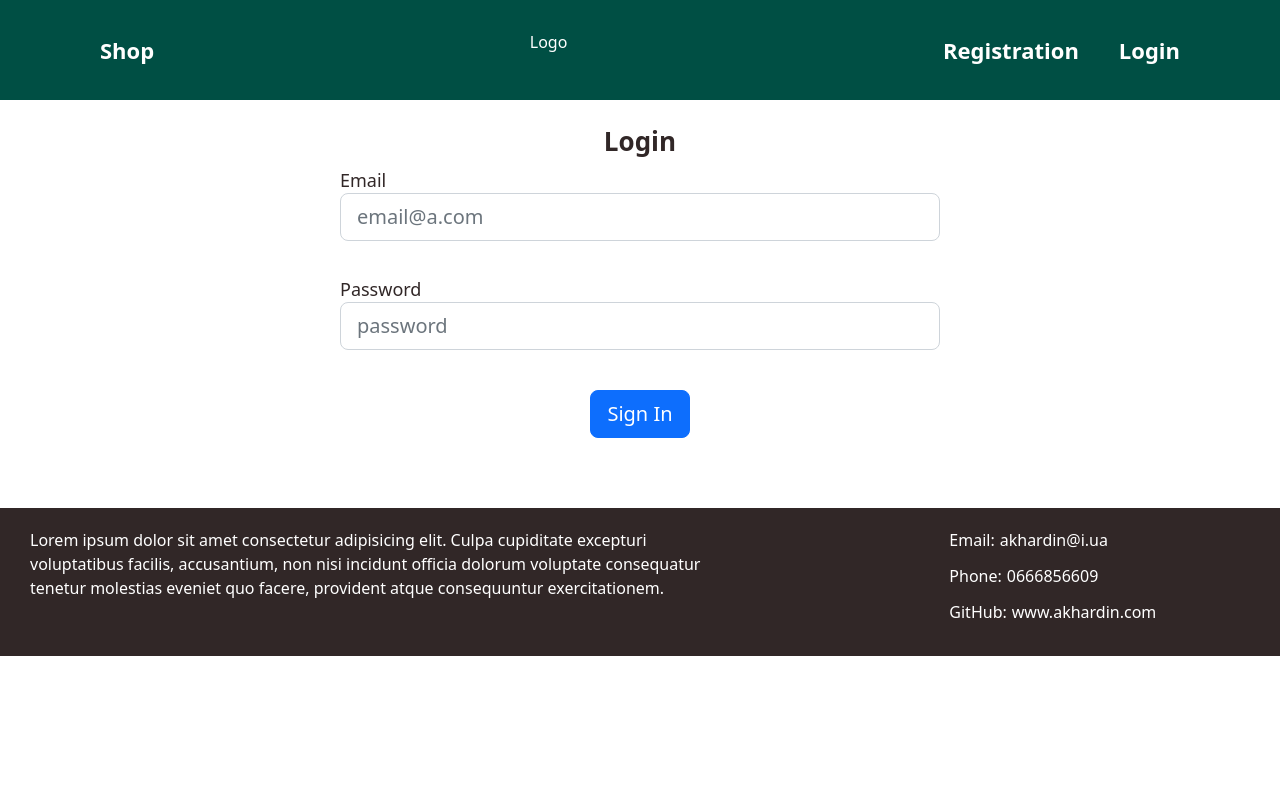
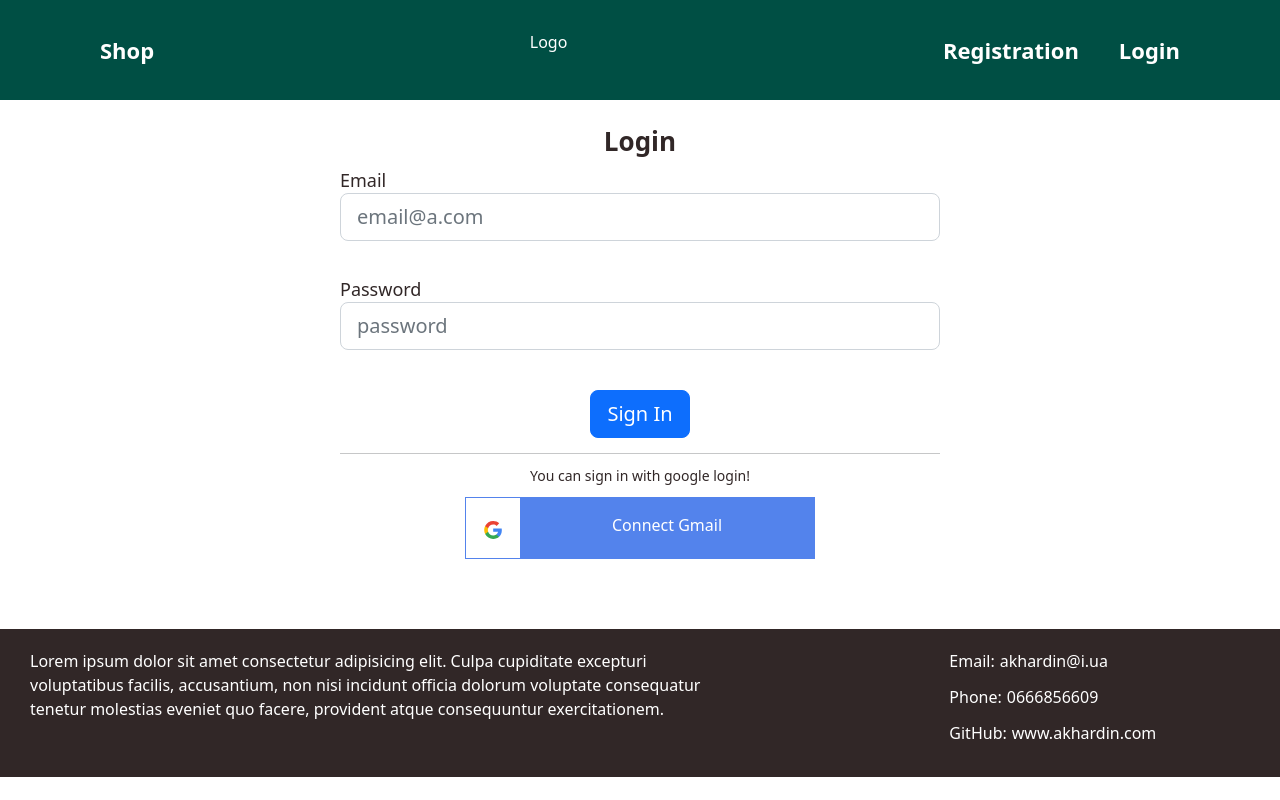
Before and after one commit to puerarongo/market, a React (Create React App) app: page /market/login in a window 1280 px wide. Built offline with nearby package versions, Linux system fonts and the light colour scheme.

Commit message:
add google auth

```diff
--- a/src/components/form/Form.tsx
+++ b/src/components/form/Form.tsx
@@ -4,17 +4,19 @@ import { Formik } from "formik";
 import validationSchema from "../../services/validationSchema";
 import { auth } from "../firebase";
 import { UserCredential } from "firebase/auth";
+import { useDispatch } from "react-redux";
+import GoogleButton from "./googleButton/GoogleButton";
 
 // * Bootstrap
 import Form from "react-bootstrap/Form";
 import { Button } from "react-bootstrap";
 
-// * TEST
+// * Firebase
 import { setDoc, doc } from "firebase/firestore";
 import { db } from "../firebase";
 import { useNavigate } from "react-router-dom";
-import { useDispatch } from "react-redux";
 import { userActions } from "../../redux/slices/userSlice";
+import { GoogleAuthProvider, signInWithPopup } from "firebase/auth";
 
 interface IFormAuth {
   firebaseFunc: Function;
@@ -30,6 +32,20 @@ const FormAuth: React.FC<IFormAuth> = ({
   const navigate = useNavigate();
   const dispatch = useDispatch();
 
+  const googleHandler = () => {
+    const googleProvider = new GoogleAuthProvider();
+    return signInWithPopup(auth, googleProvider).then(
+      async (userCredential: UserCredential) => {
+        const { user } = userCredential;
+        await setDoc(doc(db, "users", user.uid), {
+          uid: user.uid,
+          email: user.email,
+        });
+        dispatch(userActions.userAdd(user.uid));
+      }
+    );
+  };
+
   return (
     <div className={styles.container}>
       <Formik
@@ -41,16 +57,16 @@ const FormAuth: React.FC<IFormAuth> = ({
         onSubmit={(values) => {
           const { email, password } = values;
           firebaseFunc(auth, email, password)
-            .then(async (useCredential: UserCredential) => {
+            .then(async (userCredential: UserCredential) => {
               if (formType === "registration") {
-                const { user } = useCredential;
+                const { user } = userCredential;
                 await setDoc(doc(db, "users", user.uid), {
                   uid: user.uid,
                   email,
                 });
               }
-              await navigate("/personal");
-              dispatch(userActions.userAdd(useCredential.user.uid));
+              navigate("/personal");
+              dispatch(userActions.userAdd(userCredential.user.uid));
             })
             .catch((error: Error) => console.log(error.message));
           values.email = "";
@@ -115,6 +131,9 @@ const FormAuth: React.FC<IFormAuth> = ({
             <Button type="submit" size="lg" className={styles.button}>
               {buttonName}
             </Button>
+            {formType === "login" && (
+              <GoogleButton googleFunction={googleHandler} />
+            )}
           </Form>
         )}
       </Formik>
--- /dev/null
+++ b/src/components/form/googleButton/GoogleButton.module.css
@@ -0,0 +1,42 @@
+.hr {
+  margin-top: 15px;
+  text-align: center;
+  height: 1px;
+  width: 600px;
+  background-color: rgb(49, 39, 39, 50%);
+}
+
+.google__text {
+  text-align: center;
+  font-size: 14px;
+  font-weight: 500;
+  line-height: 12px;
+  margin: 15px 0;
+  color: rgb(49, 39, 39);
+}
+
+.button__google {
+  width: 350px;
+  display: flex;
+  background-color: #5383ec;
+  border: 1px solid #5383ec;
+  padding: 0;
+  margin: 0 auto;
+}
+
+.svg__container {
+  padding: 18px;
+  background-color: #fff;
+}
+
+.svg__google {
+  width: 18px;
+  height: 18px;
+}
+
+.text__google {
+  text-align: center;
+  margin: 0 auto;
+  padding: 15px 0;
+  color: #fff;
+}
--- /dev/null
+++ b/src/components/form/googleButton/GoogleButton.tsx
@@ -0,0 +1,30 @@
+import React from "react";
+import styles from "./GoogleButton.module.css";
+import svgPath from "../../../services/svgPath";
+
+interface IGoogleButton {
+  googleFunction: Function;
+}
+
+const GoogleButton: React.FC<IGoogleButton> = ({ googleFunction }) => {
+  return (
+    <>
+      <hr className={styles.hr} />
+      <p className={styles.google__text}>You can sign in with google login!</p>
+      <button
+        className={styles.button__google}
+        type="button"
+        onClick={() => googleFunction()}
+      >
+        <span className={styles.svg__container}>
+          <svg className={styles.svg__google}>
+            <use href={svgPath.google + "#google"}></use>
+          </svg>
+        </span>
+        <p className={styles.text__google}>Connect Gmail</p>
+      </button>
+    </>
+  );
+};
+
+export default GoogleButton;
--- a/src/components/personal/Personal.tsx
+++ b/src/components/personal/Personal.tsx
@@ -1,8 +1,47 @@
-import React from "react";
+import React, { useState, useEffect } from "react";
 import styles from "./Personal.module.css";
+import useAuth from "../hooks/useAuth";
+import { doc, getDoc, setDoc } from "firebase/firestore";
+import { db } from "../firebase";
 
 const Personal: React.FC = () => {
-  return <div className={styles.container}></div>;
+  const [data, setData] = useState<any>("");
+  const { user } = useAuth();
+
+  const clickHandler = () => {
+    console.log(222, user);
+    //setDoc(doc(db, "users", user), {
+    //  ...data,
+    //  newData: "DADA YA!",
+    //});
+  };
+
+  useEffect(() => {
+    getDoc(doc(db, "users", user))
+      .then((data) => {
+        if (data.exists()) {
+          console.log("Document data:", data.data());
+          setData(data.data());
+        } else {
+          console.log("No such document!");
+        }
+      })
+      .catch((err: Error) => console.log(err));
+  }, [user]);
+  return (
+    <div className={styles.container}>
+      {data ? (
+        <>
+          <h2 className={styles.title}>Hello, {data.email}</h2>
+          <button type="button" onClick={clickHandler}>
+            Click!
+          </button>
+        </>
+      ) : (
+        <h2>Loading...</h2>
+      )}
+    </div>
+  );
 };
 
 export default Personal;
--- a/src/services/svgPath.ts
+++ b/src/services/svgPath.ts
@@ -1,9 +1,11 @@
 import personal from "../img/personal.svg";
 import basket from "../img/basket.svg";
+import google from "../img/google.svg";
 
 const svgPath = {
   personal,
   basket,
+  google,
 };
 
 export default svgPath;
```
Also changed, not shown: src/img/google.svg (added).
